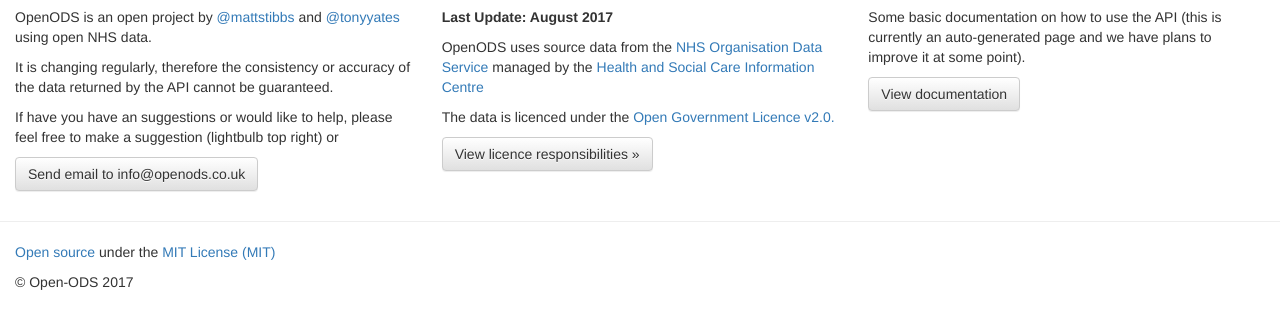
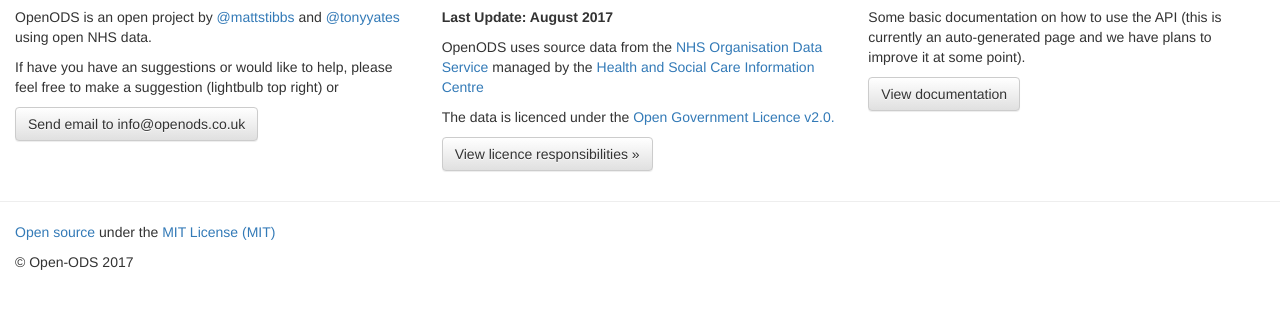
Before and after one commit to open-ods/openods-website, a plain HTML site: page index.html in a window 1280 px wide. Shown: the part 437-766 px from the top of the page. Drawn offline with Linux system fonts and the light colour scheme.

Commit message:
Remove line advising that the data cannot be trusted.

```diff
--- a/index.html
+++ b/index.html
@@ -58,7 +58,6 @@
         <div class="col-md-4">
           <h2>The Project</h2>
           <p>OpenODS is an open project by <a href="http://twitter.com/mattstibbs">@mattstibbs</a> and <a href="http://twitter.com/tonyyates">@tonyyates</a> using open NHS data.
-            <p>It is changing regularly, therefore the consistency or accuracy of the data returned by the API cannot be guaranteed.</p>
             <p>If have you have an suggestions or would like to help, please feel free to make a suggestion (lightbulb top right) or </p>
            <p><a class="btn btn-default" href="mailto:info@openods.co.uk" role="button">Send email to info@openods.co.uk</a></p>
         </div>
```
